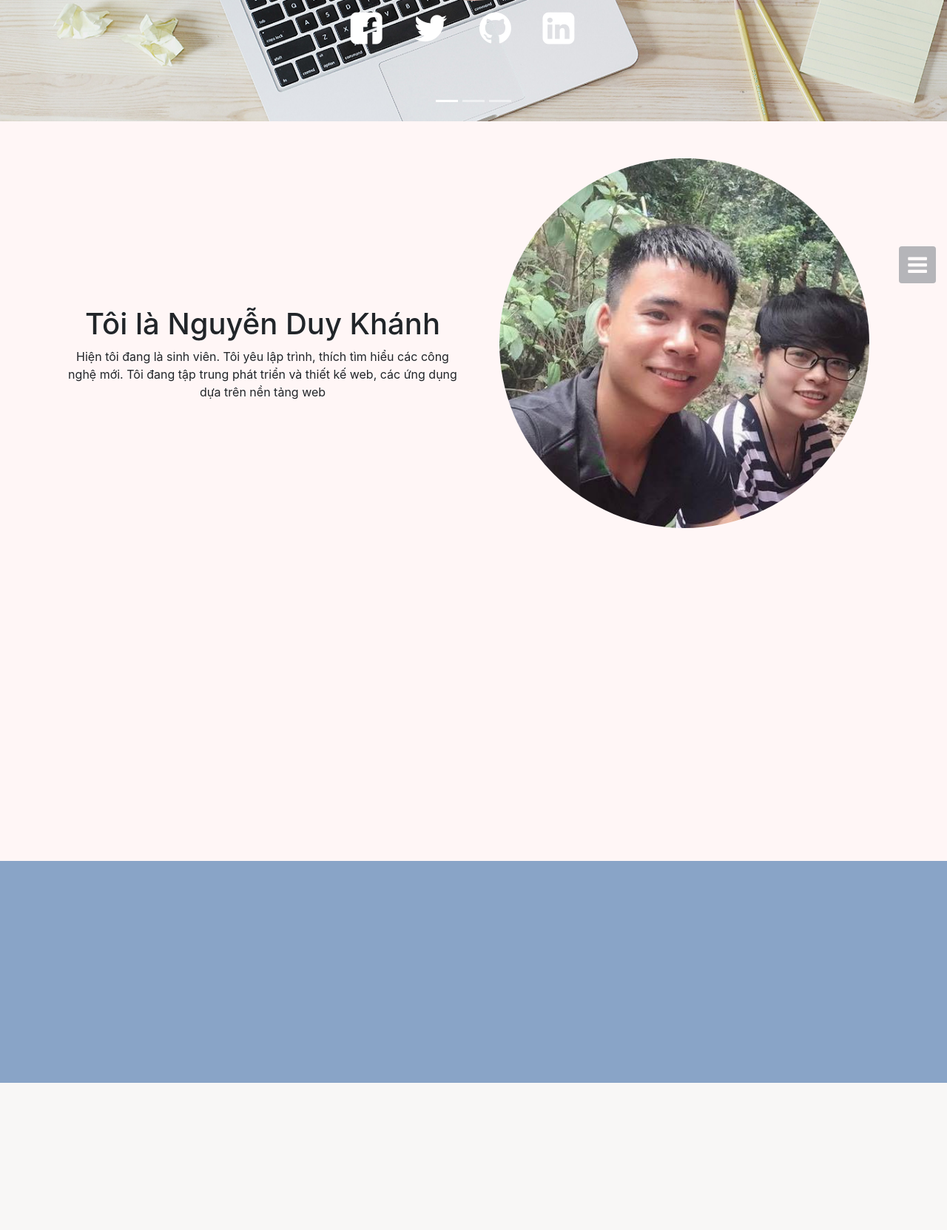
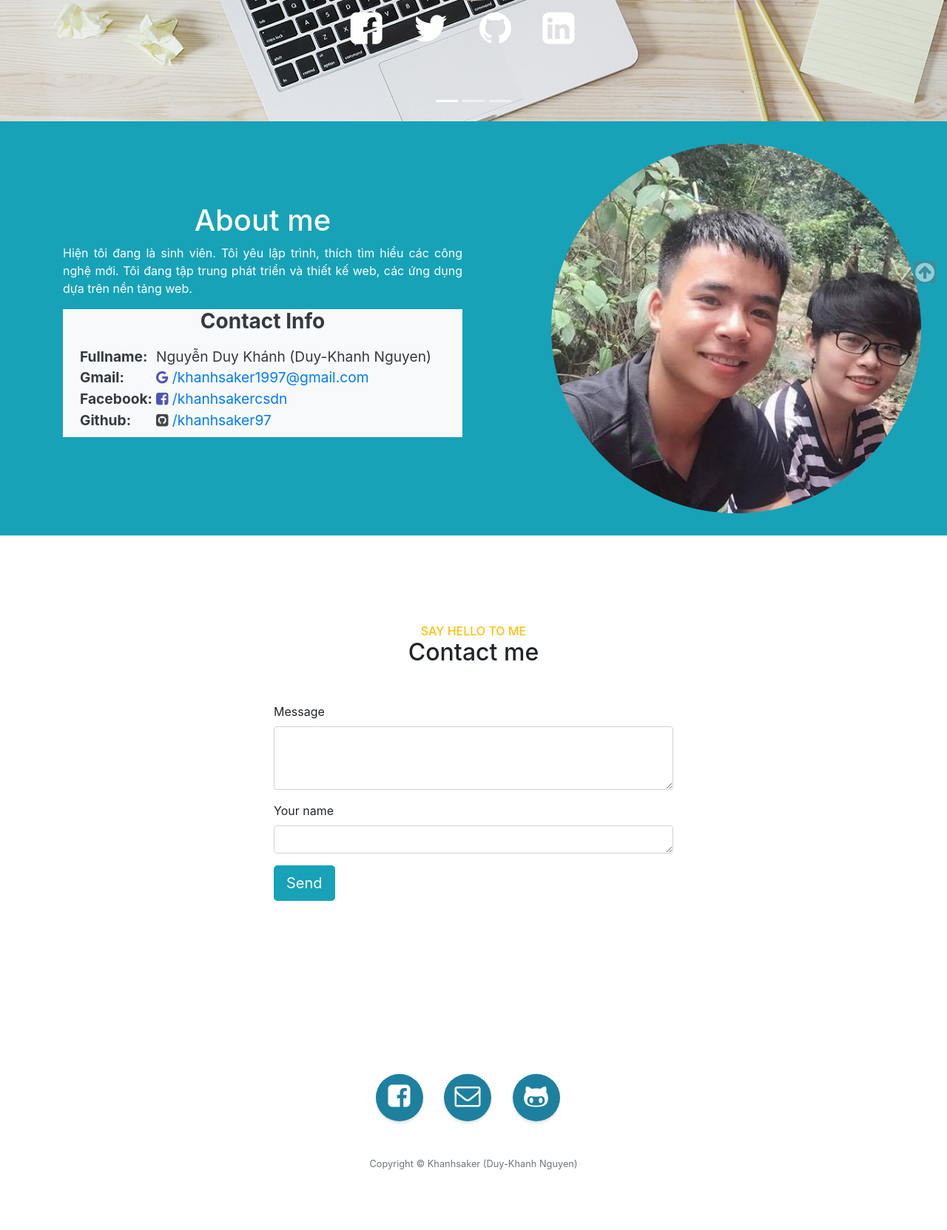
Before and after one commit to khanhsaker/khanhsaker.github.io, a PHP site: page / in a window 1280 px wide. Shown: the part 402-2065 px from the top of the page at 74% size. Before the commit the page ends 1866 px from the top, so only its background shows below. Run offline with PHP 8.4, Linux system fonts and the light colour scheme.

Commit message:
edit themes likes vietanhdev

```diff
--- a/index.css
+++ b/index.css
@@ -94,30 +94,93 @@
 /* End for sidebar */
 /* For Infor */
 .info{
-	background-color: #fff6f6;
+
 }
 
-/* For Footer */
-footer{
-	background-color: #89a4c7;
-	height: 300px;
+
+/* FOr AboutMe */
+.aboutme>div{
+	height: 100%;
+	padding-top: 30px;
+}
+.aboutme h1{
+	margin-top: 80px;
 }
 
+/* For Contact Form */
+.content-section-heading h3 {
+    font-size: 1rem;
+    text-transform: uppercase;
+}
+section {
+    display: block;
+}
+@media (min-width: 1200px)
+.container {
+    max-width: 1140px;
+}
+@media (min-width: 992px)
+.container {
+    max-width: 960px;
+}
+@media (min-width: 768px)
+.container {
+    max-width: 720px;
+}
+@media (min-width: 576px)
+.container {
+    max-width: 540px;
+}
+
+.content-section {
+    padding-top: 7.5rem;
+    padding-bottom: 7.5rem;
+}
 /* For BackTop */
 .backtop{
-	width: 50px;
-	height: 50px;
+	width: 30px;
+	height: 30px;
 	opacity: 0.5;
 	position: fixed;
 	bottom: 15px;
 	right: 15px;
 }
+/* For Footer */
 
-/* FOr AboutMe */
-.aboutme>div{
-	height: 700px;
-	padding-top: 50px;
+footer.footer {
+    padding-top: 5rem;
+    padding-bottom: 5rem;
 }
-.aboutme h1{
-	margin-top: 200px;
+
+.list-inline {
+    padding-left: 0;
+    list-style: none;
 }
+
+footer.footer .social-link:hover {
+    background-color: #155d74;
+    text-decoration: none;
+}
+footer.footer .social-link {
+    display: block;
+    height: 4rem;
+    width: 4rem;
+    line-height: 4.3rem;
+    font-size: 1.5rem;
+    background-color: #1d809f;
+    transition: background-color .15s ease-in-out;
+    box-shadow: 0 3px 3px 0 rgba(0,0,0,.1);
+}
+a:active, a:focus, a:hover {
+    color: #155d74;
+}
+a:hover {
+    color: #0056b3;
+    text-decoration: underline;
+}
+.text-white {
+    color: #fff!important;
+}
+footer .social-link>i{
+	font-size: 35px;
+}
--- a/index.html
+++ b/index.html
@@ -15,8 +15,7 @@
   <link rel="stylesheet" href="https://cdnjs.cloudflare.com/ajax/libs/font-awesome/4.7.0/css/font-awesome.min.css">
 
 </head>
-<body>
-	<div id="page-top">
+<body id="page-top">
 
     <!-- carousel -->
     <div id="demo" class="carousel slide" data-ride="carousel">
@@ -93,29 +92,123 @@
 		<i class="fa fa-bars" style="font-size: 30px;margin-top: 3px;"></i>
 	</button>
 	<!-- End Menu Toggle -->
-
-		<div class="info" style="height: 1000px">
+	<!-- Contact Info -->
+	<div class="info bg-info" style="height: 560px">
 		<div class="container">
 			<div class="aboutme row">
 				<div class="col-6 text-center">
-						<h1>Tôi là Nguyễn Duy Khánh</h1>
-						<p>Hiện tôi đang là sinh viên. Tôi yêu lập trình, thích tìm hiểu các công nghệ mới. Tôi đang tập trung phát triển và thiết kế web, các ứng dụng dựa trên nền tảng web</p>
+					<h1 class="text-white">About me</h1>
+					<p class="text-white text-justify">Hiện tôi đang là sinh viên. Tôi yêu lập trình, thích tìm hiểu các công nghệ mới. Tôi đang tập trung phát triển và thiết kế web, các ứng dụng dựa trên nền tảng web.</p>
+					<div class="col-md-12 mb-5 mb-lg-0 text-dark bg-light text-left">
+						<h3 class="text-center mt-3" style="font-weight: bold;">Contact Info</h3>
+						<div class="p-2" style="font-size: 1.2rem; ">
+							<table style="width: 100%">
+								<tbody><tr>
+											<td class="d-none d-sm-table-cell"><b>Fullname: </b></td>
+											<td>Nguyễn Duy Khánh (Duy-Khanh Nguyen)</td>
+										</tr>
+										<tr>
+											<td class="d-none d-sm-table-cell"><b>Gmail: </b></td>
+											<td>
+											<a href="mailto:khanhsaker1997@gmail.com" target="_blank">
+											<span style="color:#5054B4">
+											<i class="fa fa-google" aria-hidden="true"></i>
+											</span>
+										/khanhsaker1997@gmail.com</a>
+											</td>
+										</tr>
+										<tr>
+											<td class="d-none d-sm-table-cell"><b>Facebook: </b></td>
+											<td>
+											<a href="https://facebook.com/khanhsakercsdn" target="_blank">
+											<span style="color:#5054B4">
+											<i class="fa fa-facebook-square" aria-hidden="true"></i>
+											</span>
+										/khanhsakercsdn</a>
+											</td>
+										</tr>
+										<tr>
+											<td class="d-none d-sm-table-cell"><b>Github: </b></td>
+											<td><a href="https://github.com/khanhsaker97" target="_blank">
+											<span style="color:#444">
+											<i class="fa fa-github-square" aria-hidden="true"></i>
+											</span>
+											/khanhsaker97</a></td>
+										</tr>
+								</tbody>
+							</table>
+						</div>
+					</div>
 				</div>
 				<div class="col-6 text-center">
-						<img src="img/aboutme1.jpg" alt="Ảnh Đi chơi Thác Giót - Sơn Động - Bắc Giang" class="rounded-circle" style="width: 500px;height: 500px;">
+					<img src="img/aboutme1.jpg" alt="Ảnh Đi chơi Thác Giót - Sơn Động - Bắc Giang" class="rounded-circle" style="width: 500px;height: 500px;margin-left: 90px">
 				</div>
 			</div>
 		</div>
 	</div>
-		<!-- end Info -->
-		<footer>
+	<!-- end Contact Infor-->
+	<!-- For Contact Form -->
+	<section class="content-section" id="contact" style="height: 648px">
+		<div class="container">
+			<div class="content-section-heading text-center">
+				<h3 class="text-warning mb-0">Say hello to me</h3>
+				<h2 class="mb-5">Contact me</h2>
+			</div>
+			<div class="row">
+				<div class="col-md-6 offset-md-3">
+					<div id="contact-form-wrapper">
+						<form id="contact-form" class="js-form form" method="post" action="/">
+							<div class="form-group">
+								<label for="message">Message</label>
+								<textarea class="form-control" type="text" rows="3" id="contactform-message" name="message" tabindex="1"></textarea>
+							</div>
+							<div class="form-group">
+								<label for="name">Your name</label>
+								<textarea class="form-control" type="text" rows="1" id="contactform-name" name="name" tabindex="1"></textarea>
+							</div>
+							<div class="form-group">
+								<button type="submit" id="contact-form-submit" tabindex="5" class="btn btn-lg btn-info">
+								<span class="oi oi-envelope-closed"></span>
+								<span class="text">Send</span></button>
+							</div>
+						</form>
+					</div>
+				</div>
+			</div>
+		</div>
+	</section>
+	<!-- End Contact Info -->
+	<!-- Footer -->
+
+
+
+	<footer class="footer text-center">
+		<div class="container">
+			<ul class="list-inline mb-5">
+				<li class="list-inline-item">
+					<a class="social-link rounded-circle text-white mr-3" href="https://facebook.com/khanhsakercsdn">
+						<i class="fa fa-facebook-square"></i>
+					</a>
+				</li>
+				<li class="list-inline-item">
+					<a class="social-link rounded-circle text-white mr-3" href="mailto:khanhsaker1997@gmail.com">
+						<i class="fa fa-envelope-o" aria-hidden="true"></i>
+					</a>
+				</li>
+				<li class="list-inline-item">
+					<a class="social-link rounded-circle text-white mr-3" href="https://github.com/khanhsaker97">
+						<i class="fa fa-github-alt"></i>
+					</a>
+				</li>
+			</ul>
+			<p class="text-muted small mb-0">Copyright © Khanhsaker (Duy-Khanh Nguyen)</p>
+		</div>
+
 		<a class="backtop rounded btn-secondary text-center" href="#page-top">
-				<i class="fa fa-bars" style="font-size: 30px;margin-top: 10px;"></i>
+			<i class="fa fa-arrow-circle-up" style="font-size: 30px;"></i>
 		</a>
 	</footer>
-		<!-- end Contact -->
-	</div>
-
+	<!-- End Footer -->
 	<!--Nav sidebar -->
 	<nav class="sidebar-wrapper bg-secondary">
 		<ul class="sidebar-nav">
```
Also changed, not shown: index2.html (+6 -27 lines). Lines whose indentation alone changed are shown as unchanged.
